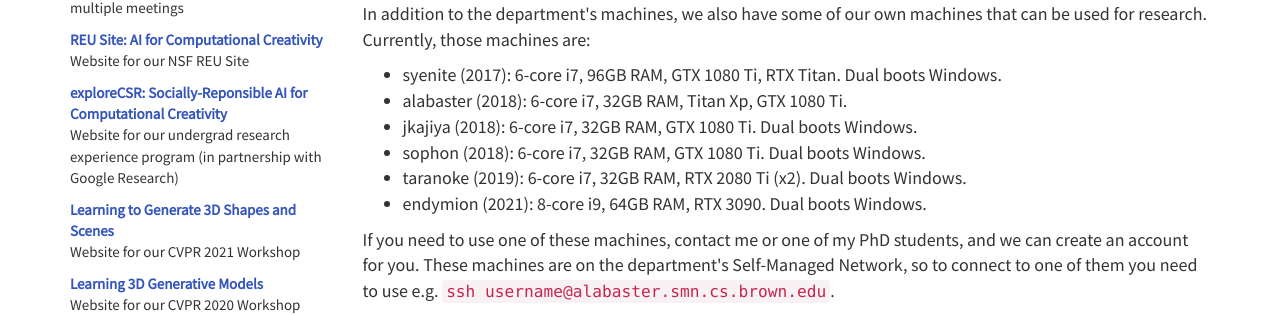
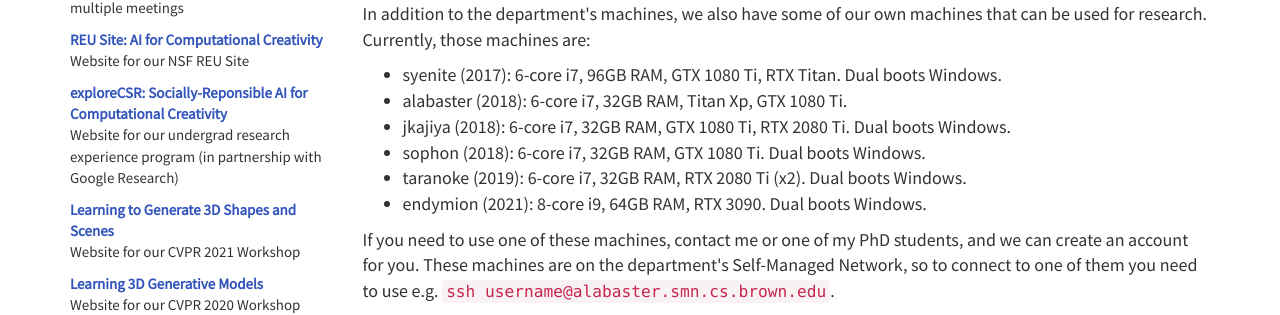
Before and after one commit to dritchie/dritchie.github.io, a Jekyll site: the page built from getting_started.html, in a window 1280 px wide and 900 px high, scrolled down 1267 px. Shown: the part 145-460 px from the top of the window. Built offline with Jekyll 4.4.1, drawn with Linux system fonts in a browser that asks for light colours.

Commit message:
Update jkajiya specs.

```diff
--- a/getting_started.html
+++ b/getting_started.html
@@ -76,7 +76,7 @@ layout: post
             grindelwald (2018): 6-core i7, 32GB RAM, GTX 1080 Ti.
         </li> -->
         <li>
-            jkajiya (2018): 6-core i7, 32GB RAM, GTX 1080 Ti. Dual boots Windows.
+            jkajiya (2018): 6-core i7, 32GB RAM, GTX 1080 Ti, RTX 2080 Ti. Dual boots Windows.
         </li>
         <li>
             sophon (2018): 6-core i7, 32GB RAM, GTX 1080 Ti. Dual boots Windows.
```
